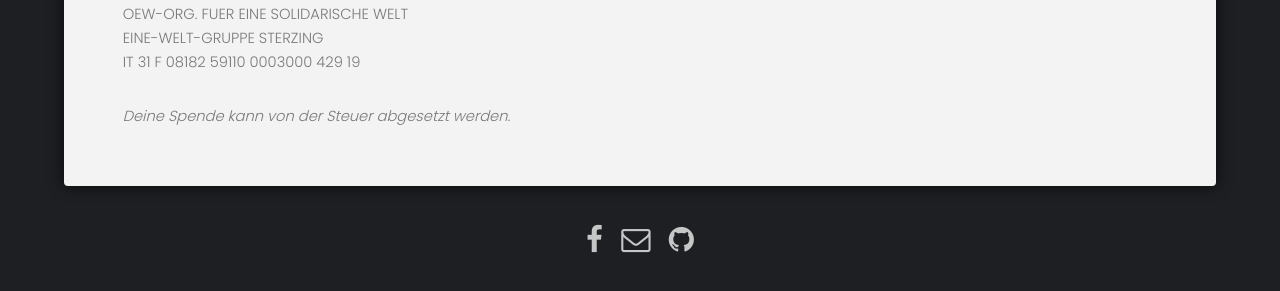
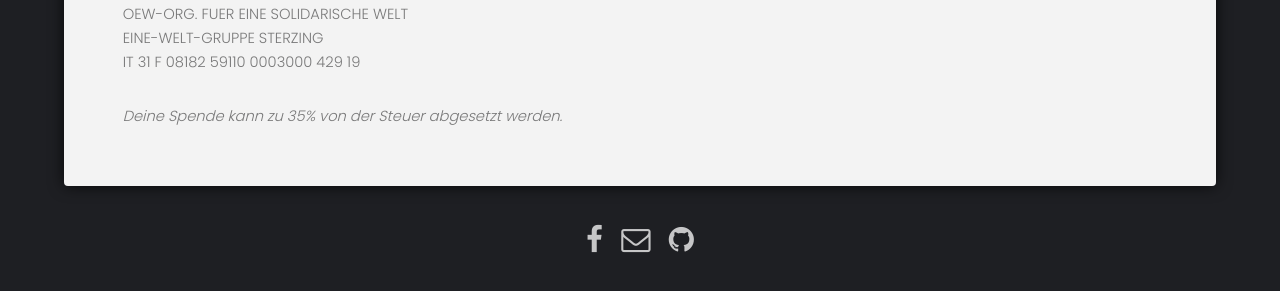
Before and after one commit to mrxder/WebsiteMalaika, a Jekyll site: the page built from index.html, in a window 1280 px wide and 900 px high, scrolled down 2864 px. Shown: the part 480-771 px from the top of the window. Built offline with Jekyll 4.4.1, drawn with Linux system fonts in a browser that asks for light colours.

Commit message:
minor changes to taxinfo text

```diff
--- a/_data/text.yml
+++ b/_data/text.yml
@@ -10,7 +10,7 @@ de:
     bankDetails: "OEW-ORG. FUER EINE SOLIDARISCHE WELT<br>
                   EINE-WELT-GRUPPE STERZING<br>
                   IT 31 F 08182 59110 0003000 429 19"
-    taxInfo: "Deine Spende kann von der Steuer abgesetzt werden."
+    taxInfo: "Deine Spende kann zu 35% von der Steuer abgesetzt werden."
 
 
     altGroupPic: Mitglieder Malaika
@@ -70,7 +70,7 @@ it:
     bankDetails: "OEW-ORG. FUER EINE SOLIDARISCHE WELT<br>
                   EINE-WELT-GRUPPE STERZING<br>
                   IT 31 F 08182 59110 0003000 429 19"
-    taxInfo: "La tua donazione e detraibile dell'imposta."
+    taxInfo: "La tua donazione è detraibile del 35% dell'imposta."
 
 
     altGroupPic: Membri Malaika
@@ -131,7 +131,7 @@ en:
     bankDetails: "OEW-ORG. FUER EINE SOLIDARISCHE WELT<br>
                   EINE-WELT-GRUPPE STERZING<br>
                   IT 31 F 08182 59110 0003000 429 19"
-    taxInfo: "Your donation is deductible from taxes."
+    taxInfo: "Your donation is deductible from taxes by 35%."
 
 
     altGroupPic: Members of Malaika
```
